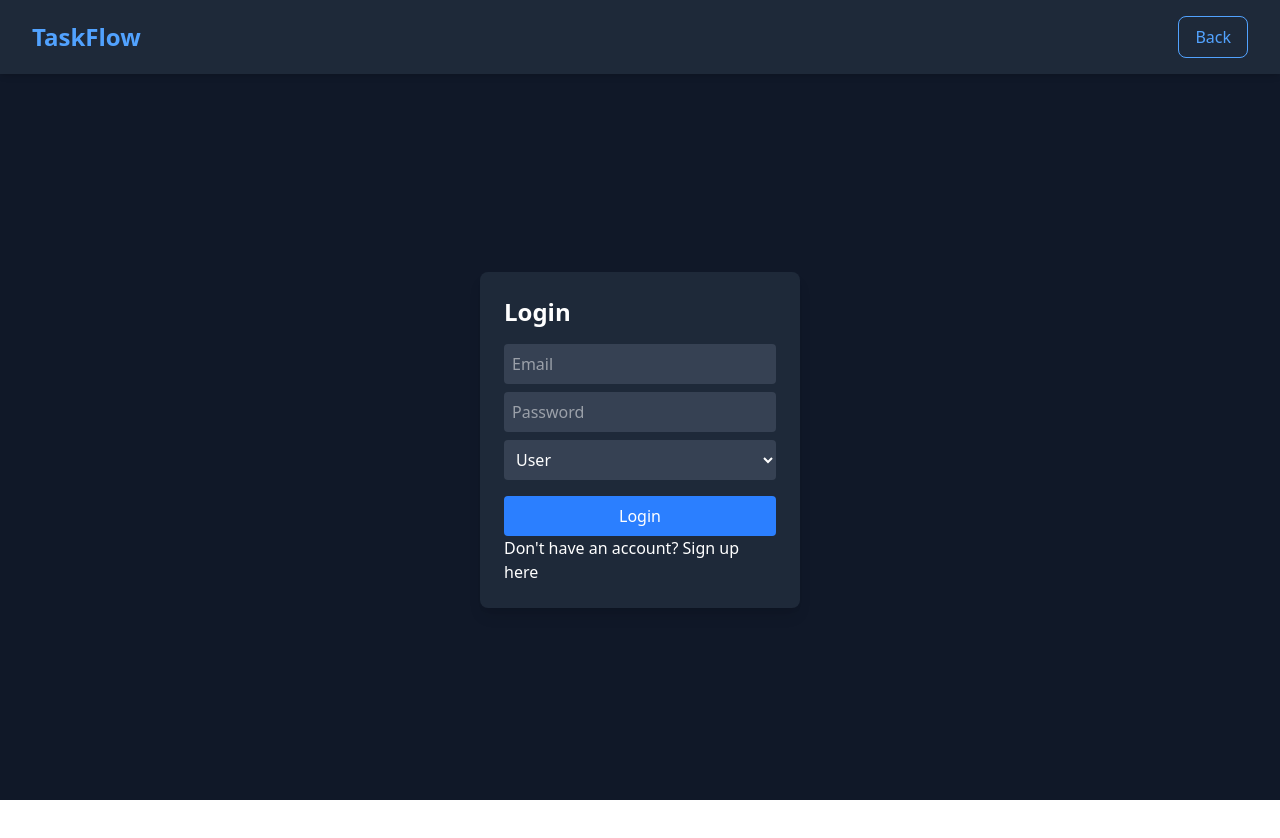
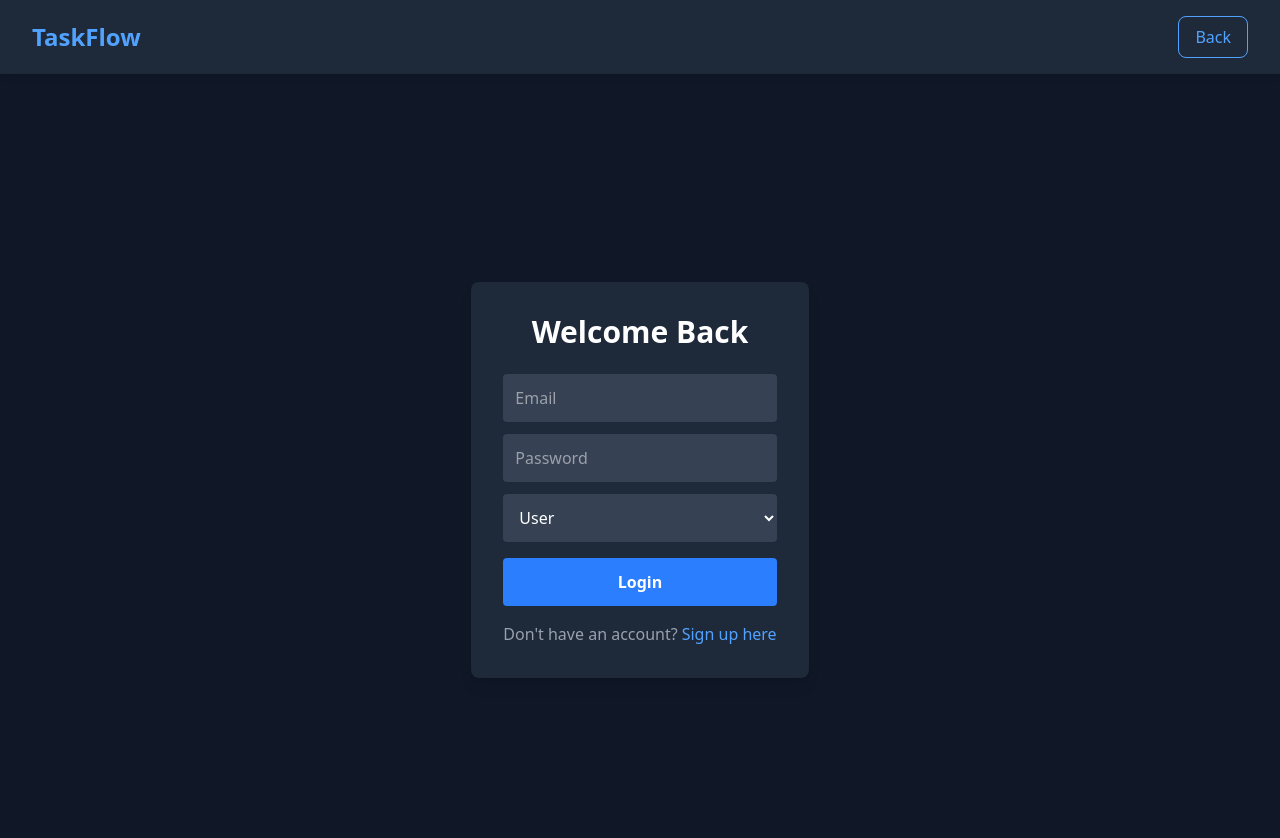
Before and after one commit to dipa-ghosh11/To-Do-App, a React (Vite) app in the folder Frontend/: page /auth in a window 1280 px wide. Shown: the top 838 px of the page. Before the commit the page ends 800 px from the top, so only its background shows below. Built offline with nearby package versions, Linux system fonts and the light colour scheme.

Commit message:
SignIn and SignUp page updated

```diff
--- a/Frontend/src/components/LogIn.jsx
+++ b/Frontend/src/components/LogIn.jsx
@@ -1,31 +1,41 @@
-import React from 'react'
+import React from 'react';
 
-const LogIn= ({setIsLogin}) => {
+const LogIn = ({ setIsLogin }) => {
     return (
-        <div className="bg-gray-800 p-6 rounded-lg shadow-lg w-80">
-            <h2 className="text-2xl font-bold text-white mb-4">Login</h2>
+        <div className="flex justify-center items-center min-h-screen bg-gray-900 p-4">
+            <div className="bg-gray-800 p-8 rounded-lg shadow-lg w-full max-w-sm">
+                <h2 className="text-3xl font-bold text-white mb-6 text-center">Welcome Back</h2>
                 <form className="flex flex-col">
                     <input
                         type="email"
                         placeholder="Email"
-                    className="p-2 rounded mb-2 bg-gray-700 text-white focus:outline-none"
+                        className="p-3 rounded mb-3 bg-gray-700 text-white focus:outline-none focus:ring-2 focus:ring-blue-500"
                     />
                     <input
                         type="password"
                         placeholder="Password"
-                    className="p-2 rounded mb-2 bg-gray-700 text-white focus:outline-none"
+                        className="p-3 rounded mb-3 bg-gray-700 text-white focus:outline-none focus:ring-2 focus:ring-blue-500"
                     />
-                <select className="p-2 rounded mb-4 bg-gray-700 text-white focus:outline-none">
+                    <select className="p-3 rounded mb-4 bg-gray-700 text-white focus:outline-none focus:ring-2 focus:ring-blue-500">
                         <option value="user">User</option>
                         <option value="admin">Admin</option>
                     </select>
-                <button className="bg-blue-500 p-2 rounded text-white hover:bg-blue-600">
+                    <button className="bg-blue-500 p-3 rounded text-white hover:bg-blue-600 transition font-semibold">
                         Login
                     </button>
-                <p>Don't have an account? <span className=" cursor-pointer" onClick={() => setIsLogin(false)}>Sign up here</span></p>
+                    <p className="text-gray-400 mt-4 text-center">
+                        Don't have an account?
+                        <span
+                            className="text-blue-400 cursor-pointer hover:underline ml-1"
+                            onClick={() => setIsLogin(false)}
+                        >
+                            Sign up here
+                        </span>
+                    </p>
                 </form>
+            </div>
         </div>
     );
 };
 
-export default LogIn
+export default LogIn;
--- a/Frontend/src/components/SignUp.jsx
+++ b/Frontend/src/components/SignUp.jsx
@@ -1,40 +1,60 @@
-import React from 'react'
+import React from 'react';
 
-const SignUp = ({setIsLogin }) => {
+const SignUp = ({ setIsLogin }) => {
     return (
-        <div className="bg-gray-800 p-6 rounded-lg shadow-lg w-80">
-            <h2 className="text-2xl font-bold text-white mb-4">Sign Up</h2>
+        <div className="flex justify-center items-center min-h-screen bg-gray-900 p-4">
+            <div className="bg-gray-800 p-8 rounded-lg shadow-lg w-full max-w-sm">
+                <h2 className="text-3xl font-bold text-white mb-6 text-center">Create an Account</h2>
                 <form className="flex flex-col">
                     <input
                         type="text"
                         placeholder="Full Name"
-                    className="p-2 rounded mb-2 bg-gray-700 text-white focus:outline-none"
+                        className="p-3 rounded mb-3 bg-gray-700 text-white focus:outline-none focus:ring-2 focus:ring-green-500"
                     />
                     <input
                         type="email"
                         placeholder="Email"
-                    className="p-2 rounded mb-2 bg-gray-700 text-white focus:outline-none"
+                        className="p-3 rounded mb-3 bg-gray-700 text-white focus:outline-none focus:ring-2 focus:ring-green-500"
                     />
                     <input
                         type="password"
                         placeholder="Password"
-                    className="p-2 rounded mb-2 bg-gray-700 text-white focus:outline-none"
+                        className="p-3 rounded mb-3 bg-gray-700 text-white focus:outline-none focus:ring-2 focus:ring-green-500"
                     />
-                <select className="p-2 rounded mb-2 bg-gray-700 text-white focus:outline-none">
+                    <div className="mb-3">
+                        <label className="text-gray-400 block mb-1">Select Role</label>
+                        <select className="p-3 w-full rounded bg-gray-700 text-white focus:outline-none focus:ring-2 focus:ring-green-500">
                             <option value="user">User</option>
                             <option value="admin">Admin</option>
                         </select>
-                <select className="p-2 rounded mb-4 bg-gray-700 text-white focus:outline-none">
-                    <option value="yes">Active - Yes</option>
-                    <option value="no">Active - No</option>
-                </select>
-                <button className="bg-green-500 p-2 rounded text-white hover:bg-green-600">
+                    </div>
+                    <div className="mb-4">
+                        <label className="text-gray-400 block mb-1">Account Status</label>
+                        <div className="flex space-x-4">
+                            <label className="flex items-center text-gray-400">
+                                <input type="radio" name="active" value="yes" className="mr-2" /> Active
+                            </label>
+                            <label className="flex items-center text-gray-400">
+                                <input type="radio" name="active" value="no" className="mr-2" /> Inactive
+                            </label>
+                        </div>
+                    </div>
+                    <button className="bg-green-500 p-3 rounded text-white hover:bg-green-600 transition font-semibold">
                         Sign Up
                     </button>
-                <p>Already have account?  <span className=" cursor-pointer" onClick={() => setIsLogin(true)}>Sign in here</span></p>
+                    <p className="text-gray-400 mt-4 text-center">
+                        Already have an account?
+                        <span
+                            className="text-green-400 cursor-pointer hover:underline ml-1"
+                            onClick={() => setIsLogin(true)}
+                        >
+                            Sign in here
+                        </span>
+                    </p>
                 </form>
+            </div>
         </div>
     );
 };
 
-export default SignUp
+export default SignUp;
--- a/Frontend/src/pages/AuthPage.jsx
+++ b/Frontend/src/pages/AuthPage.jsx
@@ -1,7 +1,6 @@
 import React, { useState } from "react";
 import LogIn from "../components/LogIn.jsx";
 import SignUp from "../components/SignUp.jsx";
-import { Link } from "react-router-dom";
 import NavBar from "../components/NavBar.jsx";
 
 const AuthPage = () => {
--- a/Frontend/src/pages/UserPage.jsx
+++ b/Frontend/src/pages/UserPage.jsx
@@ -0,0 +1,9 @@
+import React from 'react'
+
+const UserPage = () => {
+  return (
+    <div>UserPage</div>
+  )
+}
+
+export default UserPage
```
Lines whose indentation alone changed are shown as unchanged.
